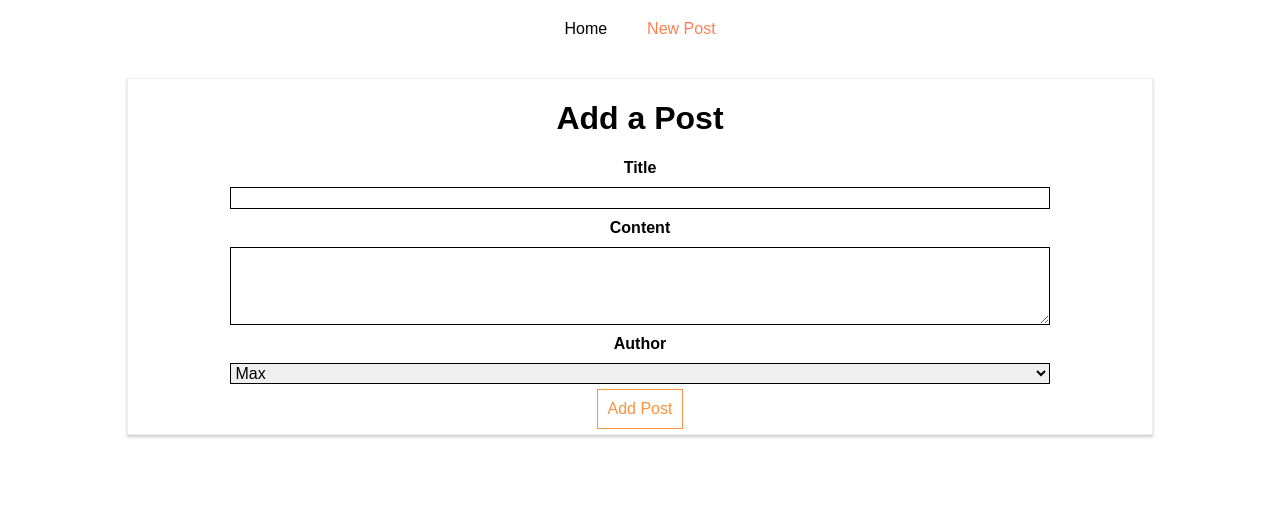
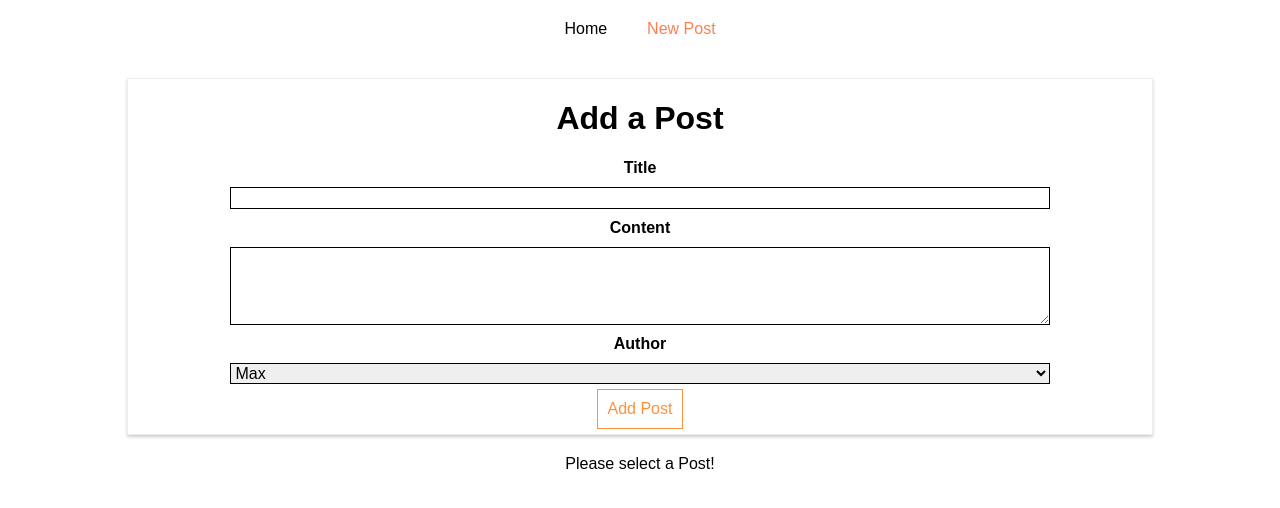
Before and after one commit to dwikbtn/routing-react-fundamental, a React (Create React App) app: page /new-post in a window 1280 px wide. Shown: the top 508 px of the page. Built offline with nearby package versions, Linux system fonts and the light colour scheme.

Commit message:
adding params to route

```diff
--- a/src/containers/Blog/Blog.js
+++ b/src/containers/Blog/Blog.js
@@ -1,6 +1,7 @@
 import React, { Component } from "react";
 import Posts from "./Posts/Posts";
 import NewPost from "./NewPost/NewPost";
+import FullPost from "./FullPost/FullPost";
 
 import { Route, NavLink } from "react-router-dom";
 
@@ -31,6 +32,7 @@
         </header>
         <Route path="/" exact component={Posts} />
         <Route path="/new-post" component={NewPost} />
+        <Route path="/:id" exact component={FullPost} />
       </div>
     );
   }
--- a/src/containers/Blog/Posts/Posts.js
+++ b/src/containers/Blog/Posts/Posts.js
@@ -1,5 +1,6 @@
 import React, { Component } from "react";
 import axios from "../../../axios";
+import { Link } from "react-router-dom";
 
 import Post from "../../../components/Post/Post";
 
@@ -39,12 +40,13 @@
     if (!this.state.error) {
       posts = this.state.posts.map((post) => {
         return (
-          <Post
-            key={post.id}
-            title={post.title}
-            author={post.author}
-            clicked={() => this.postSelectedHandler(post.id)}
-          />
+          <Link to={"/" + post.id} key={post.id}>
+            <Post
+              title={post.title}
+              author={post.author}
+              clicked={() => this.postSelectedHandler(post.id)}
+            />
+          </Link>
         );
       });
     }
```
